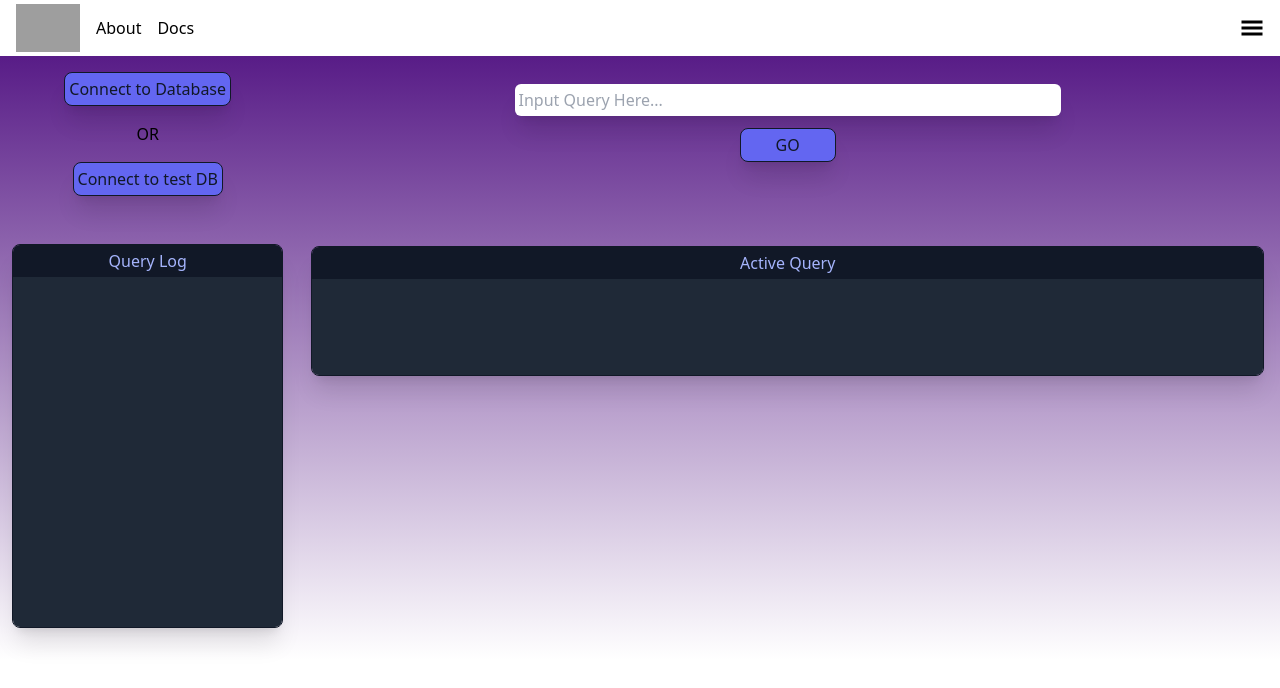
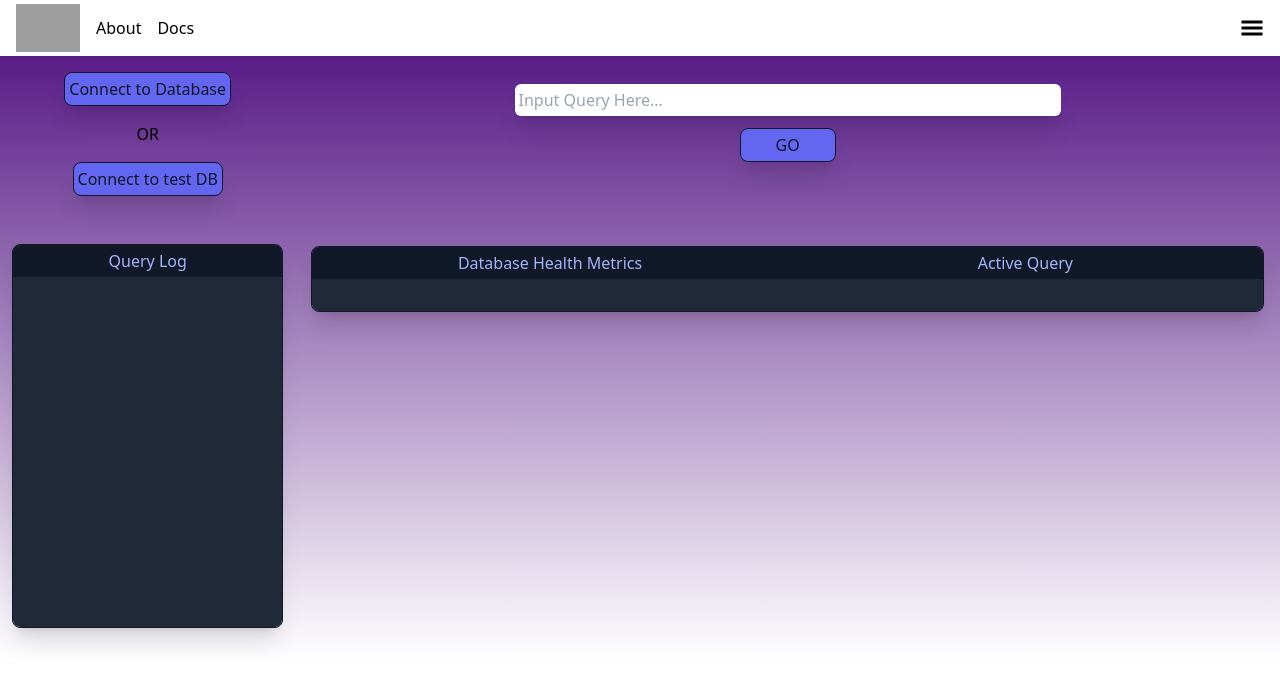
Before and after one commit to oslabs-beta/QueryIQ, a Next.js app: page /homepage in a window 1280 px wide. Shown: the top 688 px of the page. Built offline with nearby package versions, Linux system fonts and the light colour scheme; grey boxes are pictures that could not be loaded.

Commit message:
started work on changing query/database state for dashboard

```diff
--- a/src/components/modal/GrafanaCredentials.tsx
+++ b/src/components/modal/GrafanaCredentials.tsx
@@ -22,7 +22,7 @@ const GrafanaCredentials: React.FC<GrafanaCredentialsProps> = ({
       {/* <input className="rounded-lg border border-gray-900 p-2"></input> */}
       <label>Grafana Password</label>
       <ModalFormInput
-        placeholder="Database URI"
+        placeholder="Password"
         type="password"
         value={formData.graf_pass}
         onChange={(e) =>
--- a/src/containers/DashboardContainer.tsx
+++ b/src/containers/DashboardContainer.tsx
@@ -1,29 +1,37 @@
-import React from "react";
-import LineChart3 from "~/components/Graphs/LineChart3";
-import PieChart from "~/components/Graphs/PieChart";
-import LineChart from "~/components/Graphs/LineChart";
-import LineChart2 from "~/components/Graphs/LineChart2";
-import PieChart2 from "~/components/Graphs/PieChart2";
-import PieChart3 from "~/components/Graphs/PieChart3";
-import type { DashboardContainerProps } from "~/types/types";
+import React from 'react';
+import LineChart3 from '~/components/Graphs/LineChart3';
+import PieChart from '~/components/Graphs/PieChart';
+import LineChart from '~/components/Graphs/LineChart';
+import LineChart2 from '~/components/Graphs/LineChart2';
+import PieChart2 from '~/components/Graphs/PieChart2';
+import PieChart3 from '~/components/Graphs/PieChart3';
+import type { DashboardContainerProps } from '~/types/types';
 
-//child of Query container
-//used for rendering graphs for database performance metrics
 const DashboardContainer: React.FC<DashboardContainerProps> = ({
   testConnected,
   activeQuery,
+  dashboardState,
+  setDashboardState,
 }) => {
   return (
-    <div className="flex h-full w-full flex-wrap items-center justify-around  p-4">
+    <div className="flex h-full w-full flex-wrap items-center justify-around p-4">
       <div className="mb-8 mt-9 flex h-1/4 w-full flex-col items-center justify-start overflow-y-auto rounded-lg border border-gray-900 shadow-xl md:h-1/4">
-        <span className="w-full border-black bg-gray-900 p-1 text-center text-indigo-300">
+        <div className="w-full flex">
+          <span
+            className="w-6/12 border-black bg-gray-900 p-1 text-center text-indigo-300 hover:bg-gray-800"
+            onClick={() => setDashboardState('database')}
+          >
+            Database Health Metrics
+          </span>
+          <span
+            className="w-6/12 border-black bg-gray-900 p-1 text-center text-indigo-300 hover:bg-gray-800"
+            onClick={() => setDashboardState('query')}
+          >
             Active Query
           </span>
-        <div className="h-24 w-full overflow-y-auto bg-gray-800 p-4 text-left text-indigo-300 ">
-          {activeQuery.query}
         </div>
-      </div>
-
+        {dashboardState === 'database' ? (
+          <div className="flex h-auto w-full flex-col  items-center bg-gray-800 p-4 text-indigo-300">
             {!testConnected ? (
               <></>
             ) : (
@@ -36,7 +44,13 @@ const DashboardContainer: React.FC<DashboardContainerProps> = ({
                 <PieChart3 />
               </>
             )}
-      <></>
+          </div>
+        ) : dashboardState === 'query' ? (
+          <div className="h-24 w-full overflow-y-auto bg-gray-800 p-4 text-left text-indigo-300">
+            {activeQuery.query}
+          </div>
+        ) : null}
+      </div>
     </div>
   );
 };
--- a/src/containers/MainContainer.tsx
+++ b/src/containers/MainContainer.tsx
@@ -21,6 +21,7 @@ const MainContainer: React.FC = ({}) => {
     db_server: '',
     db_password: '',
   });
+  const [dashboardState, setDashboardState] = useState('database');
 
   //for connecting to test DB
   const [testConnected, setTestConnected] = useState(false);
@@ -166,6 +167,8 @@ const MainContainer: React.FC = ({}) => {
         testConnected={testConnected}
         activeQuery={activeQuery}
         setActiveQuery={setActiveQuery}
+        dashboardState={dashboardState}
+        setDashboardState={setDashboardState}
       />
     </div>
   );
--- a/src/containers/QueryContainer.tsx
+++ b/src/containers/QueryContainer.tsx
@@ -14,6 +14,8 @@ const QueryContainer: React.FC<QueryContainerProps> = ({
   testConnected,
   setActiveQuery,
   activeQuery,
+  dashboardState,
+  setDashboardState,
 }) => {
   return (
     <div className="flex h-5/6 w-full flex-col justify-between md:h-full md:w-10/12">
@@ -32,6 +34,8 @@ const QueryContainer: React.FC<QueryContainerProps> = ({
         <DashboardContainer
           testConnected={testConnected}
           activeQuery={activeQuery}
+          dashboardState={dashboardState}
+          setDashboardState={setDashboardState}
         />
       </div>
     </div>
--- a/src/types/types.ts
+++ b/src/types/types.ts
@@ -81,6 +81,8 @@ export type QueryContainerProps = {
   testConnected: boolean;
   activeQuery: QueryLogItemObject;
   setActiveQuery: React.Dispatch<React.SetStateAction<QueryLogItemObject>>;
+  dashboardState: string;
+  setDashboardState: React.Dispatch<React.SetStateAction<string>>;
 };
 
 // child of QueryContainer
@@ -102,6 +104,8 @@ export type LoadingBarProps = {
 export type DashboardContainerProps = {
   testConnected: boolean;
   activeQuery: QueryLogItemObject;
+  dashboardState: string;
+  setDashboardState: React.Dispatch<React.SetStateAction<string>>;
 };
 
 // parent modal
```
Lines whose indentation alone changed are shown as unchanged.
